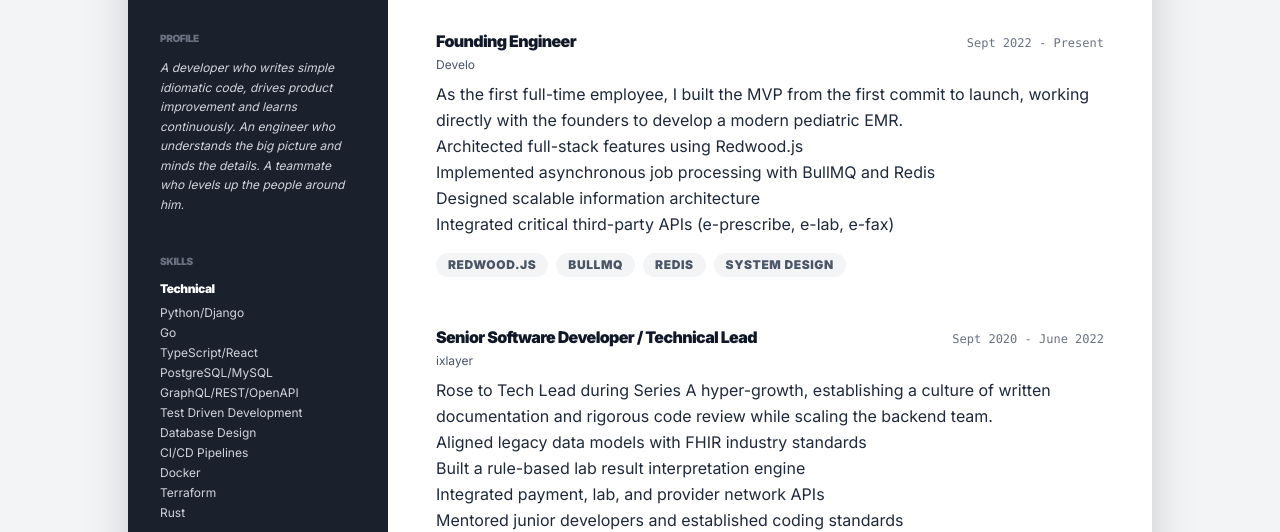
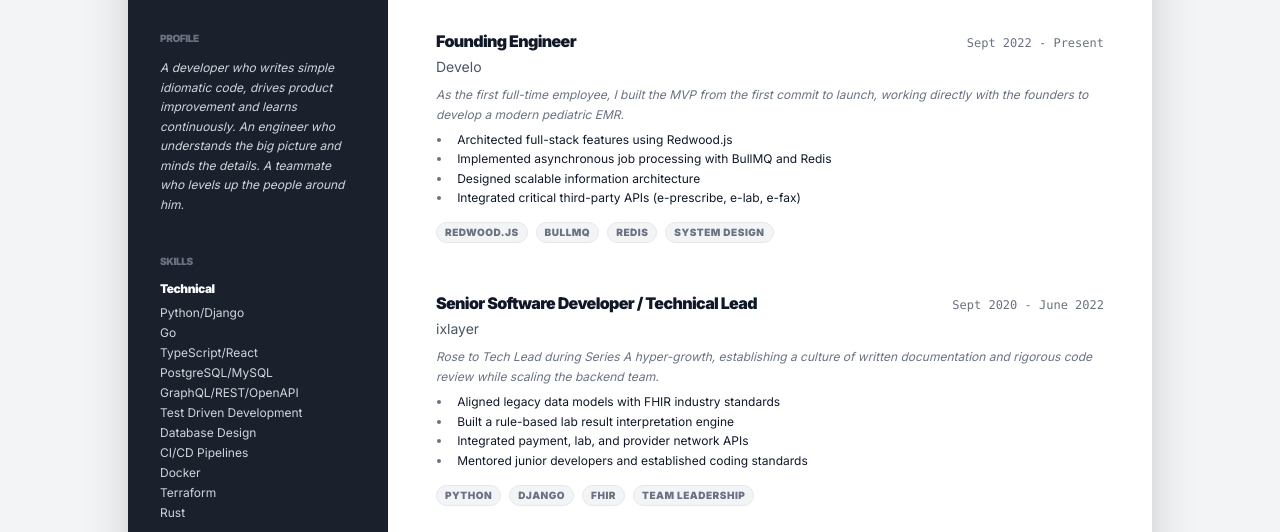
Before and after one commit to cstoltze/me, an Astro site: page /resume in a window 1280 px wide. Shown: the part 278-810 px from the top of the page. Built offline with nearby package versions, Linux system fonts and the light colour scheme; Astro itself is replaced by a stand-in of ours.

Commit message:
fix: typography plugin, adjust font sizes

```diff
--- a/package.json
+++ b/package.json
@@ -19,5 +19,8 @@
     "svelte": "^5.43.14",
     "tailwindcss": "^4.1.17",
     "typescript": "^5.9.3"
+  },
+  "devDependencies": {
+    "@tailwindcss/typography": "^0.5.19"
   }
 }
--- a/src/components/ResumeItem.astro
+++ b/src/components/ResumeItem.astro
@@ -15,7 +15,7 @@
     <h3 class="text-base font-bold text-gray-900 print:text-sm">{title}</h3>
     <span class="text-gray-500 font-mono text-xs mt-1 md:mt-0 whitespace-nowrap print:text-[10px]">{dates}</span>
   </div>
-  <div class="text-xs font-medium text-gray-600 mb-2 print:text-[10px]">{company}</div>
+  <div class="text-sm font-medium text-gray-600 mb-2 print:text-xs">{company}</div>
 
   <div class="prose prose-sm max-w-none text-gray-800 leading-relaxed mb-4
     prose-p:italic prose-p:text-gray-500 prose-p:mb-2 prose-p:leading-relaxed prose-p:text-xs print:prose-p:text-[10px]
@@ -26,9 +26,9 @@
   </div>
 
   {tags && (
-    <div class="flex flex-wrap gap-2 mt-4 print:hidden">
+    <div class="flex flex-wrap gap-2 mt-3 print:hidden">
       {tags.map(tag => (
-        <span class="px-3 py-1 bg-gray-100 text-xs font-bold uppercase tracking-wider text-gray-600 rounded-full">
+        <span class="px-2 py-0.5 bg-gray-100 text-[10px] font-bold uppercase tracking-wider text-gray-500 rounded-full border border-gray-200">
           {tag}
         </span>
       ))}
--- a/src/styles/global.css
+++ b/src/styles/global.css
@@ -1 +1,2 @@
 @import "tailwindcss";
+@plugin "@tailwindcss/typography";
```
Also changed, not shown: 1 other file.
